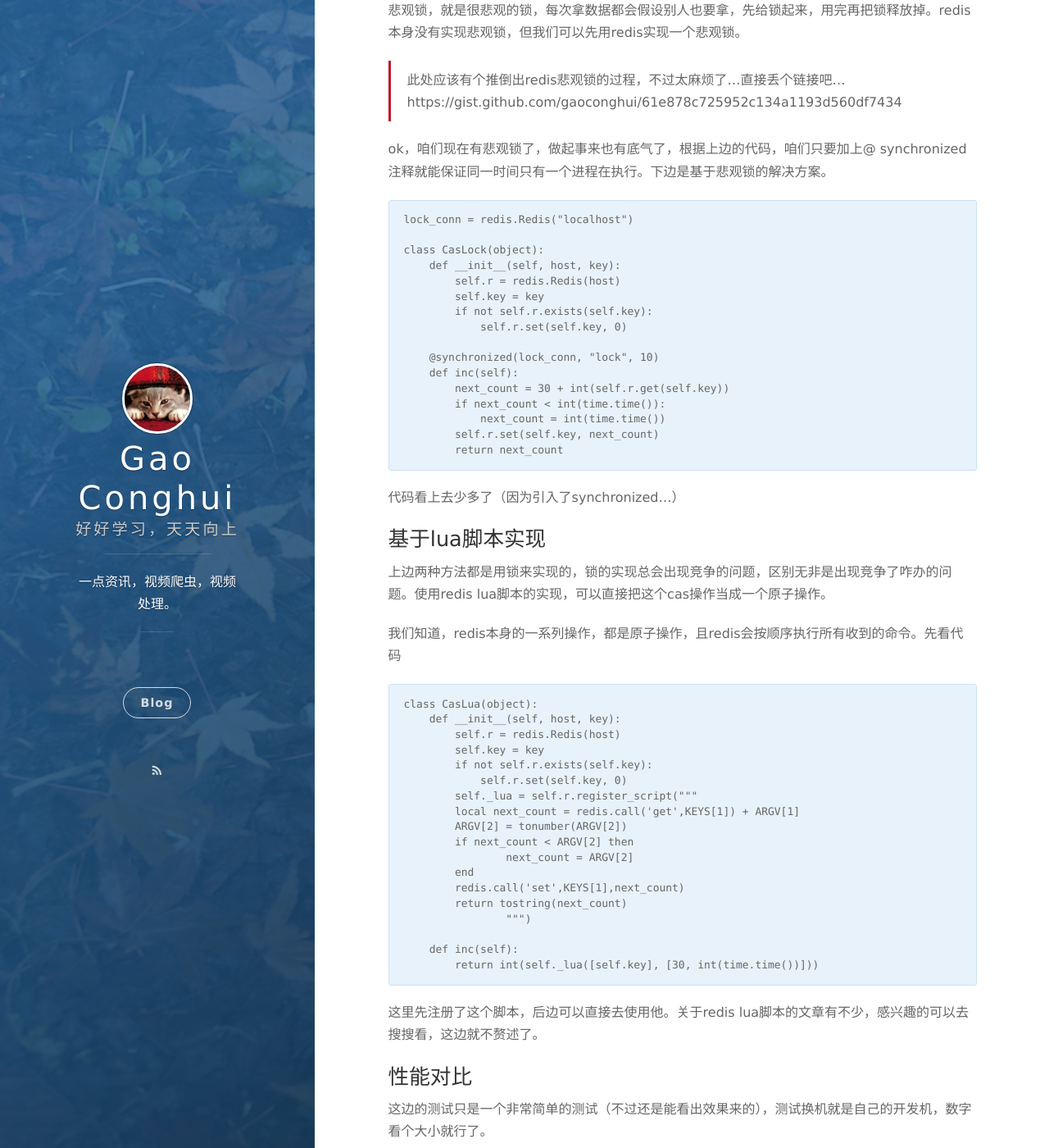
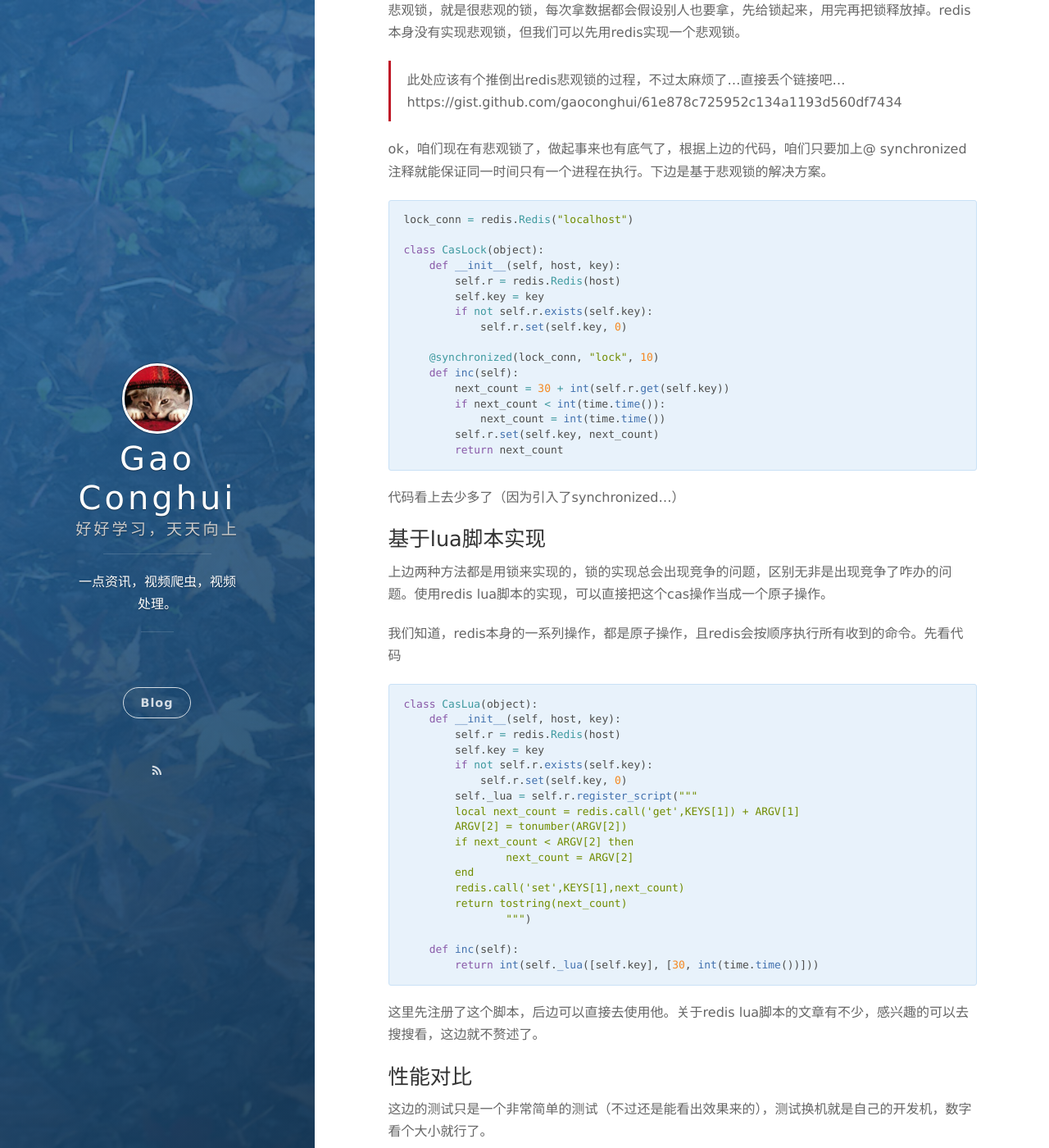
Before and after one commit to gaoconghui/gaoconghui.github.io, a Jekyll site: the page built from _posts/2017-12-08-python实现redis三种cas操作.md, in a window 1280 px wide and 1400 px high, scrolled down 1467 px. Shown: the whole window at 82% size. Built offline with Jekyll 4.4.1, drawn with Linux system fonts in a browser that asks for light colours; nearby versions of some CDN libraries; comment, search, counter and statistics services are not loaded; some of the changed text lies outside the part shown.

Commit message:
update code higelight

````diff
--- a/_posts/2017-12-08-python实现redis三种cas操作.md
+++ b/_posts/2017-12-08-python实现redis三种cas操作.md
@@ -1,13 +1,17 @@
 ---
 layout: post
 title: python实现redis三种cas操作
+description: 简介了redis的三种cas操作，并加以性能分析。
 date: 2017.12.08 21:10 +08:00
+tags:
+ - redis
+ - python
 ---
 
 cas全称是compare and set，是一种典型的事务操作，本文会介绍三种redis实现cas事务的方法，并会解决下面的虚拟问题：
 维护一个值，如果这个值小于当前时间，则设置为当前时间；如果这个值大于当前时间，则设置为当前时间+30。简单的单线程环境下代码如下:
 
-```
+```python
 # 初始化
 r = redis.Redis()
 if not r.exists("key_test"):
@@ -27,7 +31,7 @@ redis有这么几个和事务相关的命令，multi,exec,watch。通过这几
 
 下边是使用redis本身的事务解决cas问题的代码。
 
-```
+```python
 class CasNormal(object):
     def __init__(self, host, key):
         self.r = redis.Redis(host)
@@ -60,11 +64,11 @@ class CasNormal(object):
 悲观锁，就是很悲观的锁，每次拿数据都会假设别人也要拿，先给锁起来，用完再把锁释放掉。redis本身没有实现悲观锁，但我们可以先用redis实现一个悲观锁。
 
 >此处应该有个推倒出redis悲观锁的过程，不过太麻烦了...直接丢个链接吧...
-https://gist.github.com/gaoconghui/61e878c725952c134a1193d560df7434
+>https://gist.github.com/gaoconghui/61e878c725952c134a1193d560df7434
 
 ok，咱们现在有悲观锁了，做起事来也有底气了，根据上边的代码，咱们只要加上@ synchronized注释就能保证同一时间只有一个进程在执行。下边是基于悲观锁的解决方案。
 
-```
+```python
 lock_conn = redis.Redis("localhost")
 
 class CasLock(object):
@@ -89,7 +93,7 @@ class CasLock(object):
 
 我们知道，redis本身的一系列操作，都是原子操作，且redis会按顺序执行所有收到的命令。先看代码
 
-```
+```python
 class CasLua(object):
     def __init__(self, host, key):
         self.r = redis.Redis(host)
@@ -118,12 +122,12 @@ class CasLua(object):
 分别测了三种操作在单线程，五个线程，十个线程，五十个线程情况下，进行1000次操作各自的表现，时间如下
 
 
-| 线程数  | 乐观锁实现 | 悲观锁实现  | lua|
-| :------: |:--------:| :--------:|:--------:|
-| 1      | 0.43 			  | 0.71| 0.35|
-| 5      | 5.80    		  |   3.10 | 0.62|
-| 10 	  | 17.80	         |    5.60 | 1.30|
-| 50 	  | 245.00        |    29.60 | 6.50|
+| 线程数  | 乐观锁实现  | 悲观锁实现 | lua  |
+| :--: | :----: | :---: | :--: |
+|  1   |  0.43  | 0.71  | 0.35 |
+|  5   |  5.80  | 3.10  | 0.62 |
+|  10  | 17.80  | 5.60  | 1.30 |
+|  50  | 245.00 | 29.60 | 6.50 |
 
 依次是redis本身事务实现的乐观锁，基于redis实现的悲观锁以及lua实现。
 
````
Also changed, not shown: 3 other files.
